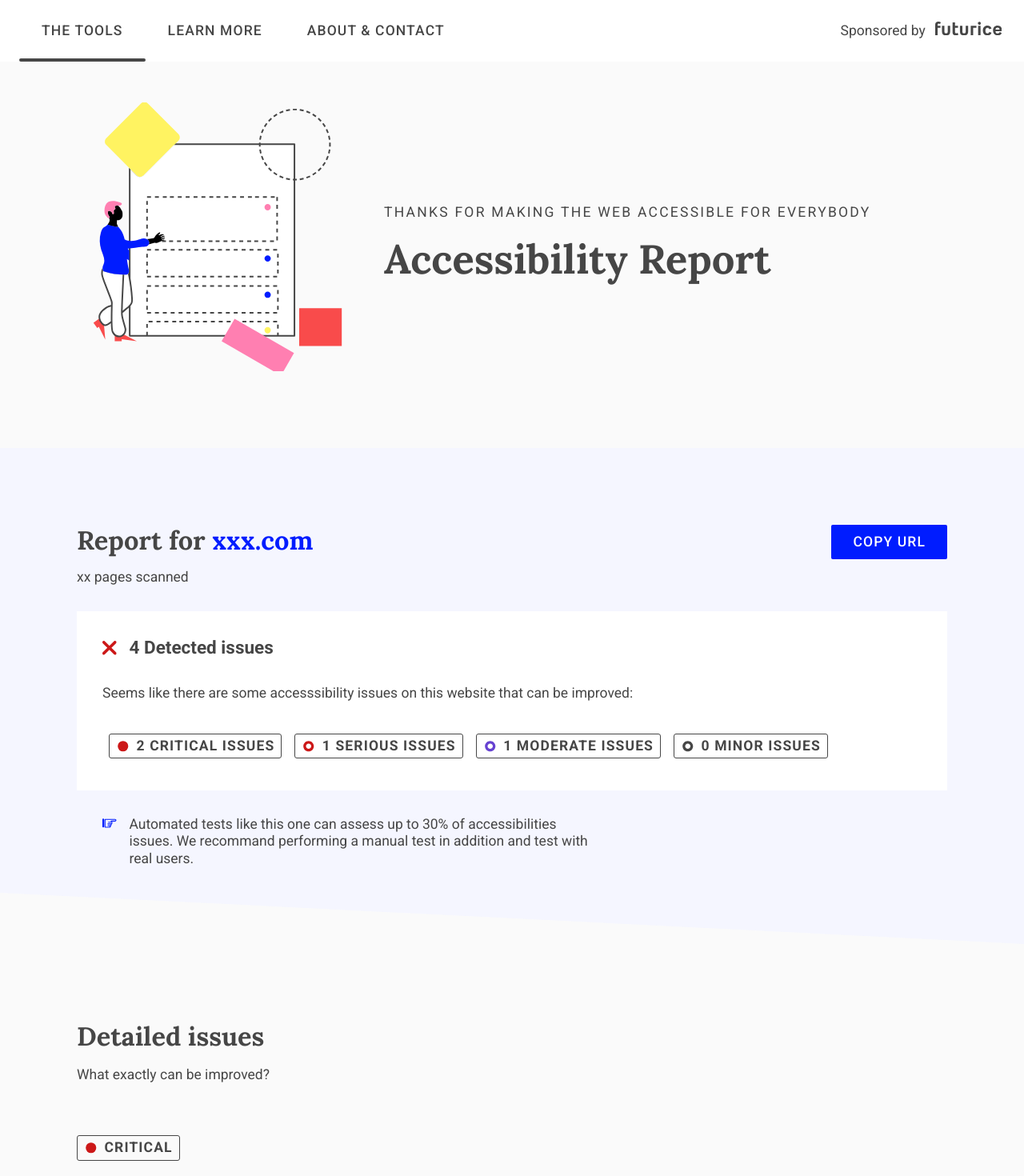
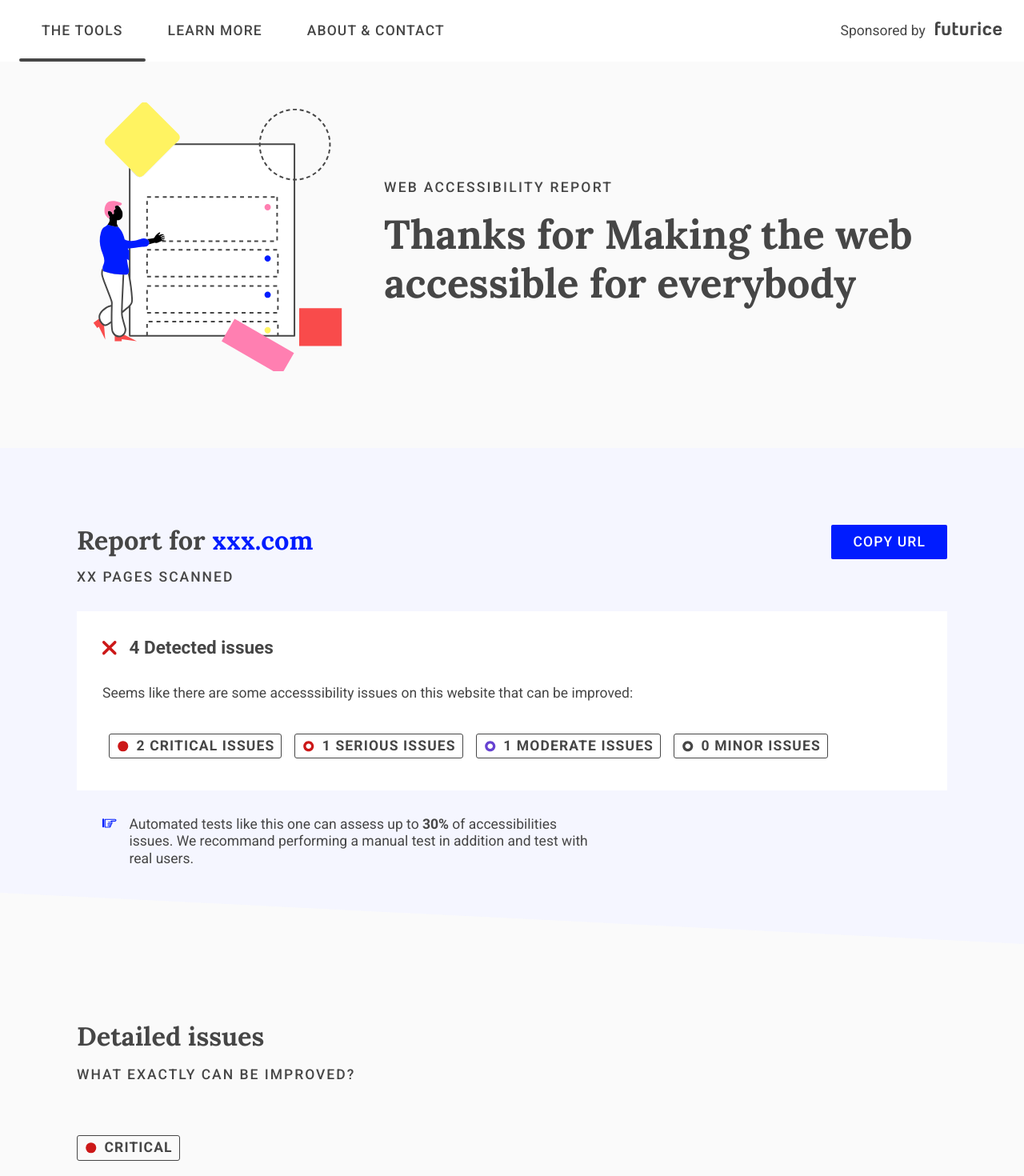
Before and after one commit to accessibility-tools/website, a Next.js app: page /report in a window 1280 px wide. Shown: the top 1470 px of the page at 80% size. Built offline with nearby package versions, Linux system fonts and the light colour scheme.

Commit message:
text styling update

```diff
--- a/src/components/report/ReportDetails.jsx
+++ b/src/components/report/ReportDetails.jsx
@@ -1,13 +1,20 @@
 import React from "react";
+import styled from "styled-components";
 import Stack from "../layout-components/Stack";
 import DetailsCategory from "./DetailsCategory";
 import { mockReportData } from "../../data/reportData";
+
+const Subtitle = styled.p`
+  text-transform: uppercase;
+  font-weight: 500;
+  letter-spacing: 2px;
+`;
 
 const ReportDetails = () => (
   <Stack space="medium">
     <div>
       <h2>Detailed issues</h2>
-      <p>What exactly can be improved?</p>
+      <Subtitle>What exactly can be improved?</Subtitle>
     </div>
     {Object.keys(mockReportData).map(category => (
       <DetailsCategory
--- a/src/components/report/ReportIntro.jsx
+++ b/src/components/report/ReportIntro.jsx
@@ -15,6 +15,7 @@ const Title = styled.div`
     max-width: none;
     text-transform: uppercase;
     letter-spacing: 2.25px;
+    font-weight: 500;
   }
 `;
 
@@ -27,8 +28,8 @@ const ReportIntro = ({ isLoaded }) => (
           alt="illustration of report page"
         />
         <Title>
-          <p>Thanks for Making the web accessible for everybody</p>
-          <h1>Accessibility Report</h1>
+          <p>web accessibility report</p>
+          <h1>Thanks for Making the web accessible for everybody</h1>
         </Title>
       </div>
     ) : (
@@ -38,7 +39,7 @@ const ReportIntro = ({ isLoaded }) => (
           alt="illustration of report page"
         />
         <Title>
-          <p>Creating reports for big pages can take up to X minutes</p>
+          <p>creating reports for big pages can take up to X minutes</p>
           <h1>Please give us a minute...</h1>
         </Title>
       </div>
--- a/src/components/report/ReportOverview.jsx
+++ b/src/components/report/ReportOverview.jsx
@@ -30,6 +30,12 @@ const OverviewContainer = styled(Stack)`
   }
 `;
 
+const Subtitle = styled.p`
+  text-transform: uppercase;
+  font-weight: 500;
+  letter-spacing: 2px;
+`;
+
 const NoteContainer = styled.div`
   display: flex;
   flex-wrap: wrap;
@@ -55,7 +61,7 @@ const ReportOverview = () => {
             <h2>
               Report for <span>xxx.com</span>
             </h2>
-            <p>xx pages scanned </p>
+            <Subtitle>xx pages scanned</Subtitle>
           </Stack>
           <Button text="Copy URL" />
         </div>
@@ -73,9 +79,9 @@ const ReportOverview = () => {
       <NoteContainer>
         <Icon icon="manicule" color={color.blue} />
         <p>
-          Automated tests like this one can assess up to 30% of accessibilities
-          issues. We recommand performing a manual test in addition and test
-          with real users.
+          Automated tests like this one can assess up to <strong>30%</strong> of
+          accessibilities issues. We recommand performing a manual test in
+          addition and test with real users.
         </p>
       </NoteContainer>
     </OverviewContainer>
```
